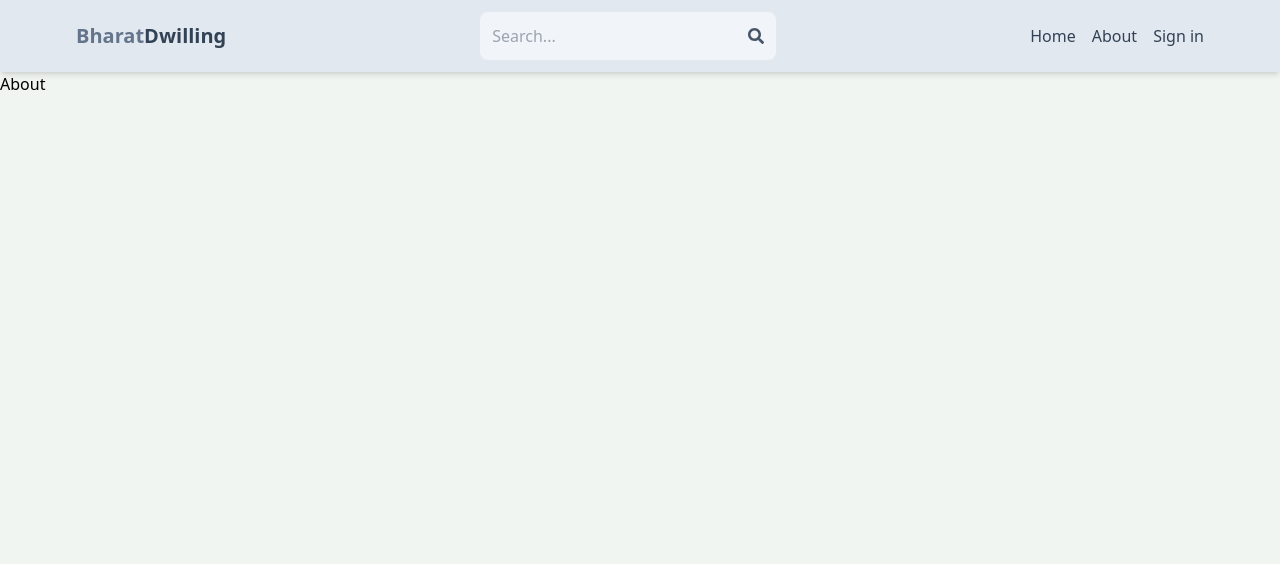
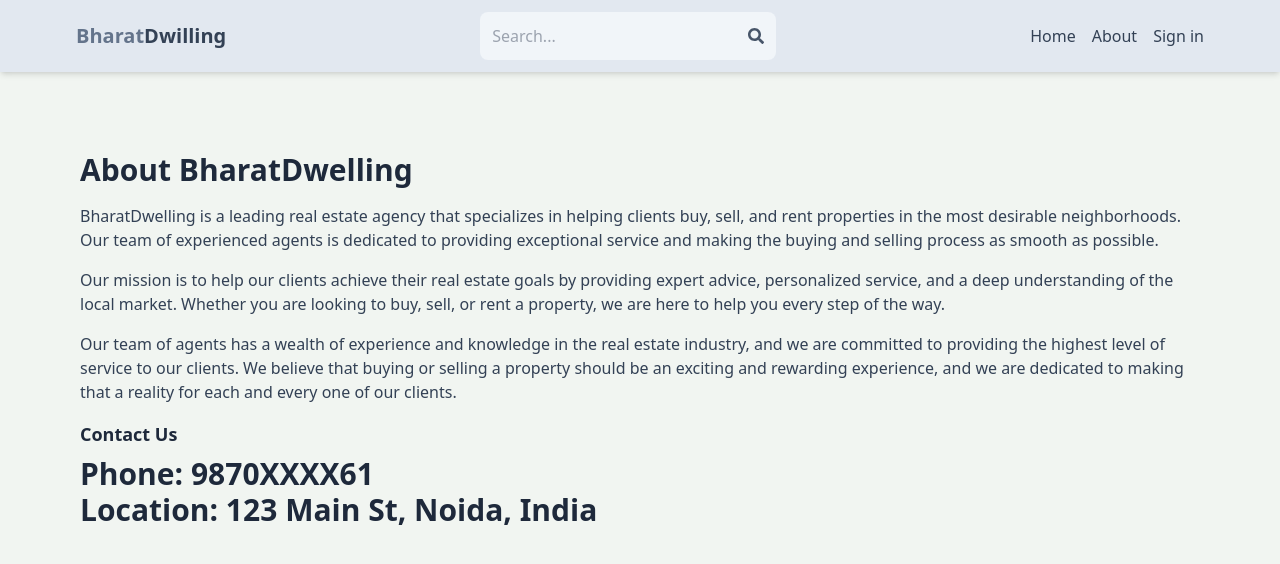
Before and after one commit to kalsar/Real-estate-web, a React (Vite) app in the folder client/: page /about in a window 1280 px wide. Shown: the top 564 px of the page. Built offline with nearby package versions, Linux system fonts and the light colour scheme; no server answers.

Commit message:
Complete About pages

```diff
--- a/client/src/pages/About.jsx
+++ b/client/src/pages/About.jsx
@@ -2,6 +2,19 @@
 
 export default function About() {
   return (
-    <div>About</div>
+    <div className='py-20 px-4 max-w-6xl mx-auto'>
+    <h1 className='text-3xl font-bold mb-4 text-slate-800'>About BharatDwelling</h1>
+      <p className='mb-4 text-slate-700'>BharatDwelling is a leading real estate agency that specializes in helping clients buy, sell, and rent properties in the most desirable neighborhoods. Our team of experienced agents is dedicated to providing exceptional service and making the buying and selling process as smooth as possible.</p>
+      <p className='mb-4 text-slate-700'>
+      Our mission is to help our clients achieve their real estate goals by providing expert advice, personalized service, and a deep understanding of the local market. Whether you are looking to buy, sell, or rent a property, we are here to help you every step of the way.
+      </p>
+      <p className='mb-4 text-slate-700'>Our team of agents has a wealth of experience and knowledge in the real estate industry, and we are committed to providing the highest level of service to our clients. We believe that buying or selling a property should be an exciting and rewarding experience, and we are dedicated to making that a reality for each and every one of our clients.</p>
+      <div className="text-3xl font-bold mb-4 text-slate-800">
+          <h2 className="text-lg font-bold">Contact Us</h2>
+          <p className="mt-2">Phone: 9870XXXX61</p>
+          <p>Location: 123 Main St, Noida, India</p>
+        </div>
+
+    </div>
   )
 }
```
